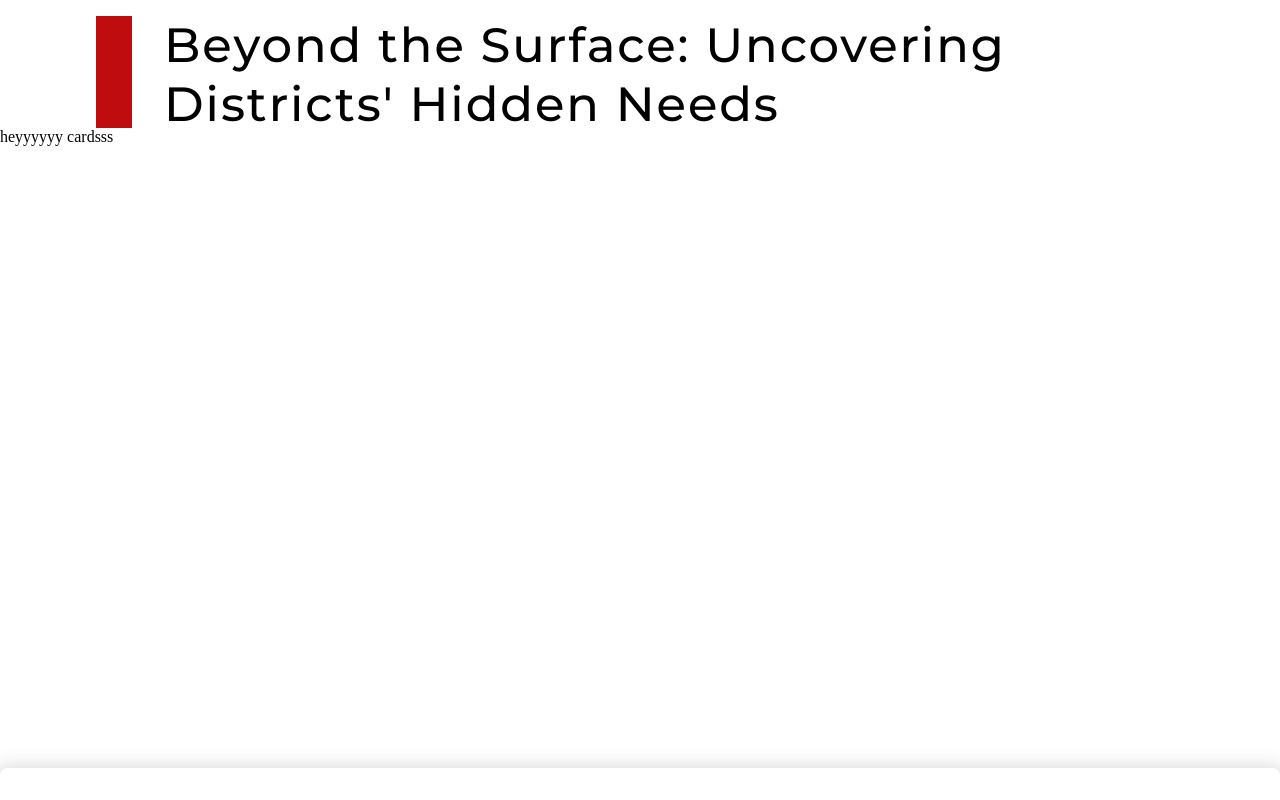
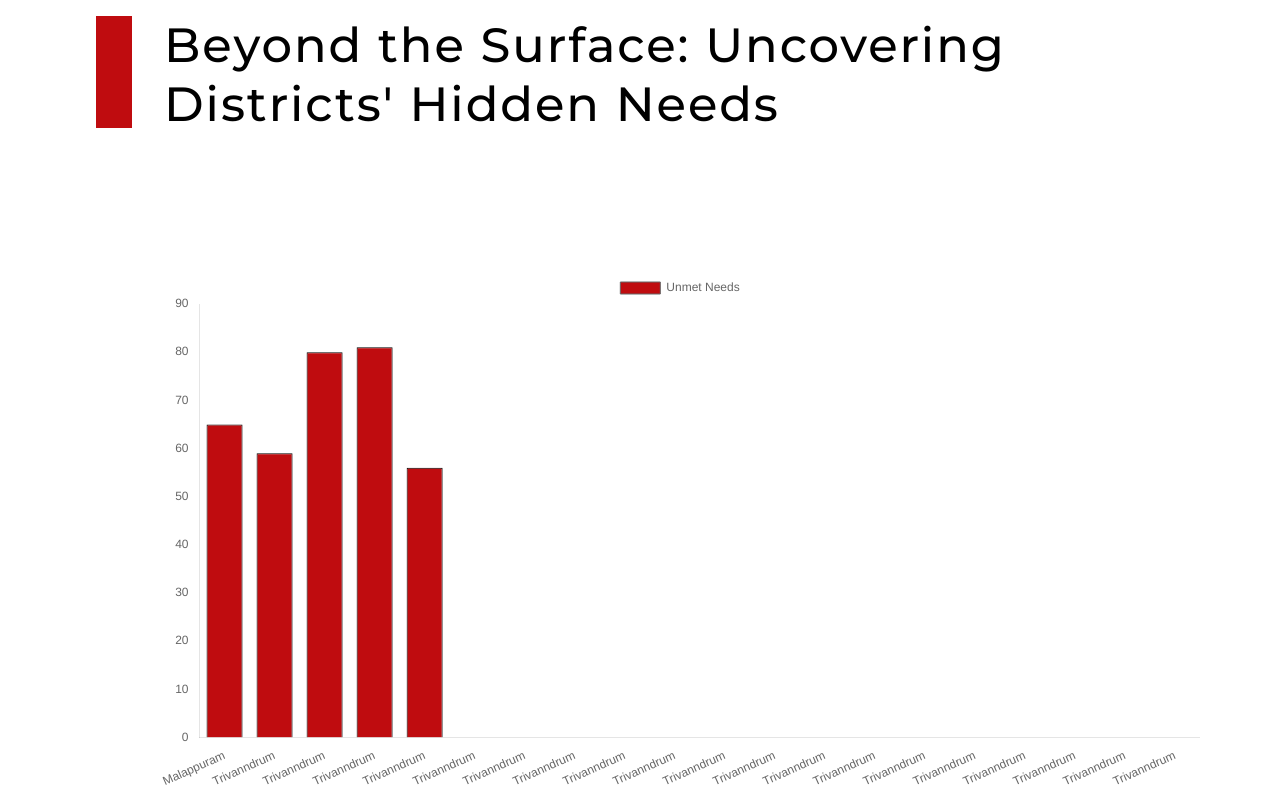
Before and after one commit to Mekhadev2025/Citizens-Needs-Mapping, a React (Vite) app in the folder client/: page / in a window 1280 px wide. Shown: the part 2180-2980 px from the top of the page. Built offline with nearby package versions, Linux system fonts and the light colour scheme; no server answers.

Commit message:
adding the bar chart

```diff
--- a/client/src/components/Bar/Bar.jsx
+++ /dev/null
@@ -1,12 +0,0 @@
-import React from 'react'
-
-const Bar = () => {
-  return (
-    <div style={{height:"40rem"}}>
-      heyyyyyy cardsss
-
-    </div>
-  )
-}
-
-export default Bar
--- /dev/null
+++ b/client/src/components/Bar/BarGraph.css
@@ -0,0 +1,6 @@
+ .bars{
+    margin-left:10rem;
+    margin-right:5rem;
+    margin-top:9rem;
+    margin-bottom:10rem;
+ }
--- /dev/null
+++ b/client/src/components/Bar/BarGraph.jsx
@@ -0,0 +1,62 @@
+import React from "react";
+import { Bar } from "react-chartjs-2";
+import "../Bar/BarGraph.css"
+const BarGraph = () => {
+  const data = {
+    labels: [
+      "Malappuram",
+      "Trivanndrum",
+      "Trivanndrum",
+      "Trivanndrum",
+      "Trivanndrum",
+      "Trivanndrum",
+      "Trivanndrum",
+      "Trivanndrum",
+      "Trivanndrum",
+      "Trivanndrum",
+      "Trivanndrum",
+      "Trivanndrum",
+      "Trivanndrum",
+      "Trivanndrum",
+      "Trivanndrum",
+      "Trivanndrum",
+      "Trivanndrum",
+      "Trivanndrum",
+      "Trivanndrum",
+      "Trivanndrum",
+
+    ],
+    datasets: [
+      {
+        label: "Unmet Needs",
+        backgroundColor: "#BF0C0F",
+        borderColor:"none",
+        borderWidth: 1,
+        hoverBackgroundColor: "rgba(191, 12, 15, 0.4)",
+       hoverBorderColor:"none",
+        data: [65, 59, 80, 81, 56],
+      },
+    ],
+  };
+
+  const options = {
+    scales: {
+
+      x: {
+        grid: {
+          display: false, // Hide the x-axis grid lines
+        },
+      },
+      y: {
+        grid: {
+          display: false, // Hide the y-axis grid lines
+        },
+      },
+    },
+  };
+
+  return  <div className="bars">  <Bar data={data} options={options} /></div>
+
+};
+
+export default BarGraph;
--- a/client/src/components/Report/Report.jsx
+++ b/client/src/components/Report/Report.jsx
@@ -1,6 +1,6 @@
 import React from "react";
 import "../Report/Report.css";
-import Bar from "../Bar/Bar";
+import BarGraph from "../Bar/BarGraph";
 import ReportCard from "../ReportCard/ReportCard"
 const Report = () => {
   return (
@@ -11,7 +11,7 @@ const Report = () => {
           Beyond the Surface: Uncovering Districts' Hidden Needs
         </h1>
       </div>
-      <Bar />
+      <BarGraph />
       <div className="reportContentCont">
         <p className="reportContent">
           Our study pinpoints <span className="distSpan">Malappuram</span> as the district grappling with the
```
